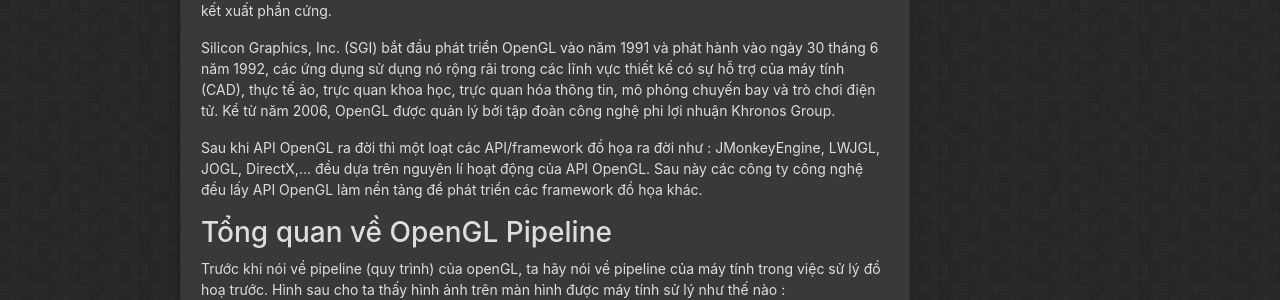
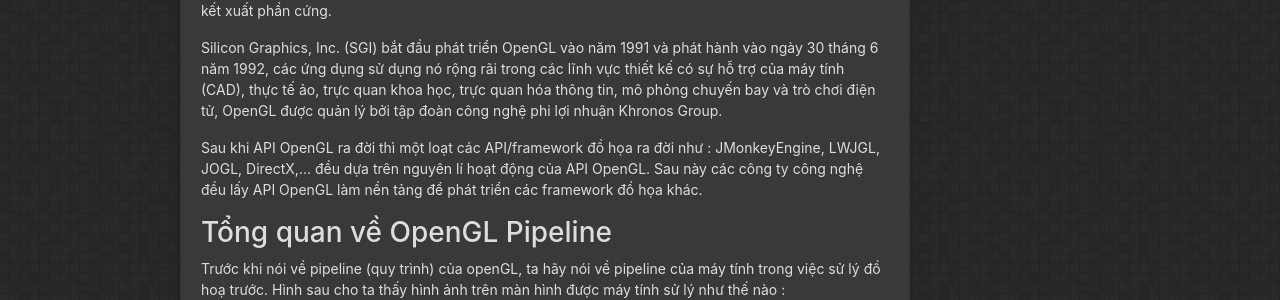
Before and after one commit to DevLamTran/DevLamTran.github.io, a Jekyll site: the page built from _posts/2021-12-23-Gioi-thieu-API-OpenGL.md, in a window 1280 px wide and 900 px high. Shown: the part 348-648 px from the top of the window. Built offline with Jekyll 4.4.1, drawn with Linux system fonts in a browser that asks for light colours; our own code applies the rules of GitHub Pages for plain Markdown files.

Commit message:
update first

```diff
--- a/_posts/2021-12-23-Gioi-thieu-API-OpenGL.md
+++ b/_posts/2021-12-23-Gioi-thieu-API-OpenGL.md
@@ -11,7 +11,7 @@ toc: true
 
 OpenGL (Open Graphics Library) là một API đa ngôn ngữ, đa nền tảng để kết xuất đồ họa vector 2D và 3D. API thường được sử dụng để tương tác với GPU (Graphics Processing Unit), nhằm đạt được tốc độ kết xuất phần cứng.
 
-Silicon Graphics, Inc. (SGI) bắt đầu phát triển OpenGL vào năm 1991 và phát hành vào ngày 30 tháng 6 năm 1992, các ứng dụng sử dụng nó rộng rãi trong các lĩnh vực thiết kế có sự hỗ trợ của máy tính (CAD), thực tế ảo, trực quan khoa học, trực quan hóa thông tin, mô phỏng chuyến bay và trò chơi điện tử. Kể từ năm 2006, OpenGL được quản lý bởi tập đoàn công nghệ phi lợi nhuận Khronos Group.
+Silicon Graphics, Inc. (SGI) bắt đầu phát triển OpenGL vào năm 1991 và phát hành vào ngày 30 tháng 6 năm 1992, các ứng dụng sử dụng nó rộng rãi trong các lĩnh vực thiết kế có sự hỗ trợ của máy tính (CAD), thực tế ảo, trực quan khoa học, trực quan hóa thông tin, mô phỏng chuyến bay và trò chơi điện tử, OpenGL được quản lý bởi tập đoàn công nghệ phi lợi nhuận Khronos Group.
 
 Sau khi API OpenGL ra đời thì một loạt các API/framework đồ họa ra đời như : JMonkeyEngine, LWJGL, JOGL, DirectX,... đều dựa trên nguyên lí hoạt động của API OpenGL. Sau này các công ty công nghệ đều lấy API OpenGL làm nền tảng để phát triển các framework đồ họa khác.
 
```
